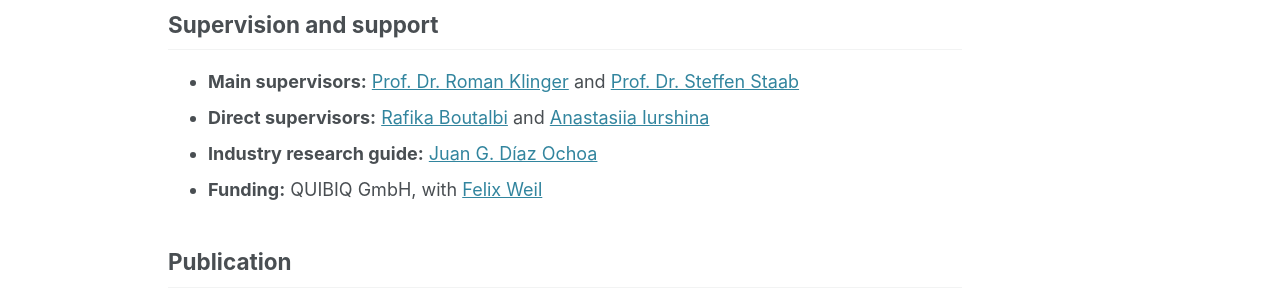
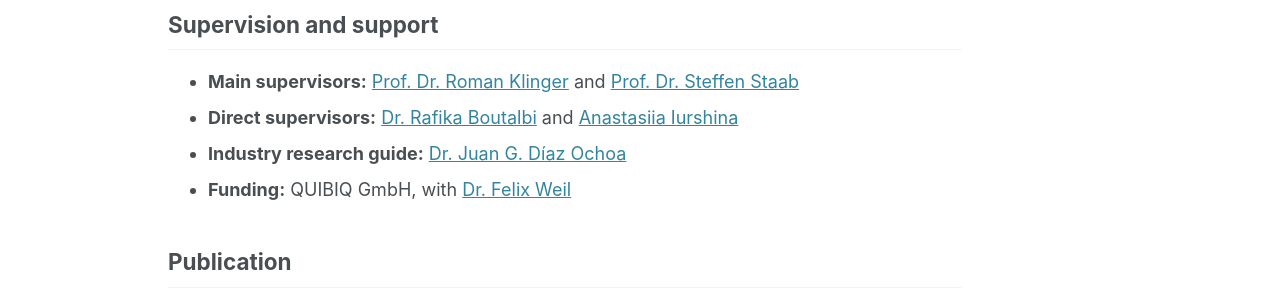
Before and after one commit to Faizan-E-Mustafa/Faizan-E-Mustafa.github.io, a Jekyll site: the page built from _posts/2022-10-01-PubMedMeSHGNN.md, in a window 1280 px wide. Shown: the part 595-895 px from the top of the page. Built offline with Jekyll 4.4.1, drawn with Linux system fonts in a browser that asks for light colours; cached includes are drawn as plain includes; nearby versions of some CDN libraries.

```diff
--- a/_posts/2022-10-01-PubMedMeSHGNN.md
+++ b/_posts/2022-10-01-PubMedMeSHGNN.md
@@ -19,9 +19,9 @@ Completed as my Master’s thesis at the [University of Stuttgart](https://www.u
 ## Supervision and support
 
 - **Main supervisors:** [Prof. Dr. Roman Klinger](https://www.romanklinger.de/) and [Prof. Dr. Steffen Staab](https://scholar.google.com/citations?user=QvpcUn8AAAAJ&hl=en)
-- **Direct supervisors:** [Rafika Boutalbi](https://scholar.google.com/citations?user=VgzYUo8AAAAJ&hl=fr) and [Anastasiia Iurshina](https://scholar.google.com/citations?user=3PUgA9kAAAAJ&hl=en)
-- **Industry research guide:** [Juan G. Díaz Ochoa](https://de.linkedin.com/in/juan-g-dr-diaz-ochoa-b45ba894)
-- **Funding:** QUIBIQ GmbH, with [Felix Weil](https://de.linkedin.com/in/felix-weil)
+- **Direct supervisors:** [Dr. Rafika Boutalbi](https://scholar.google.com/citations?user=VgzYUo8AAAAJ&hl=fr) and [Anastasiia Iurshina](https://scholar.google.com/citations?user=3PUgA9kAAAAJ&hl=en)
+- **Industry research guide:** [Dr. Juan G. Díaz Ochoa](https://de.linkedin.com/in/juan-g-dr-diaz-ochoa-b45ba894)
+- **Funding:** QUIBIQ GmbH, with [Dr. Felix Weil](https://de.linkedin.com/in/felix-weil)
 
 ## Publication
 
```
